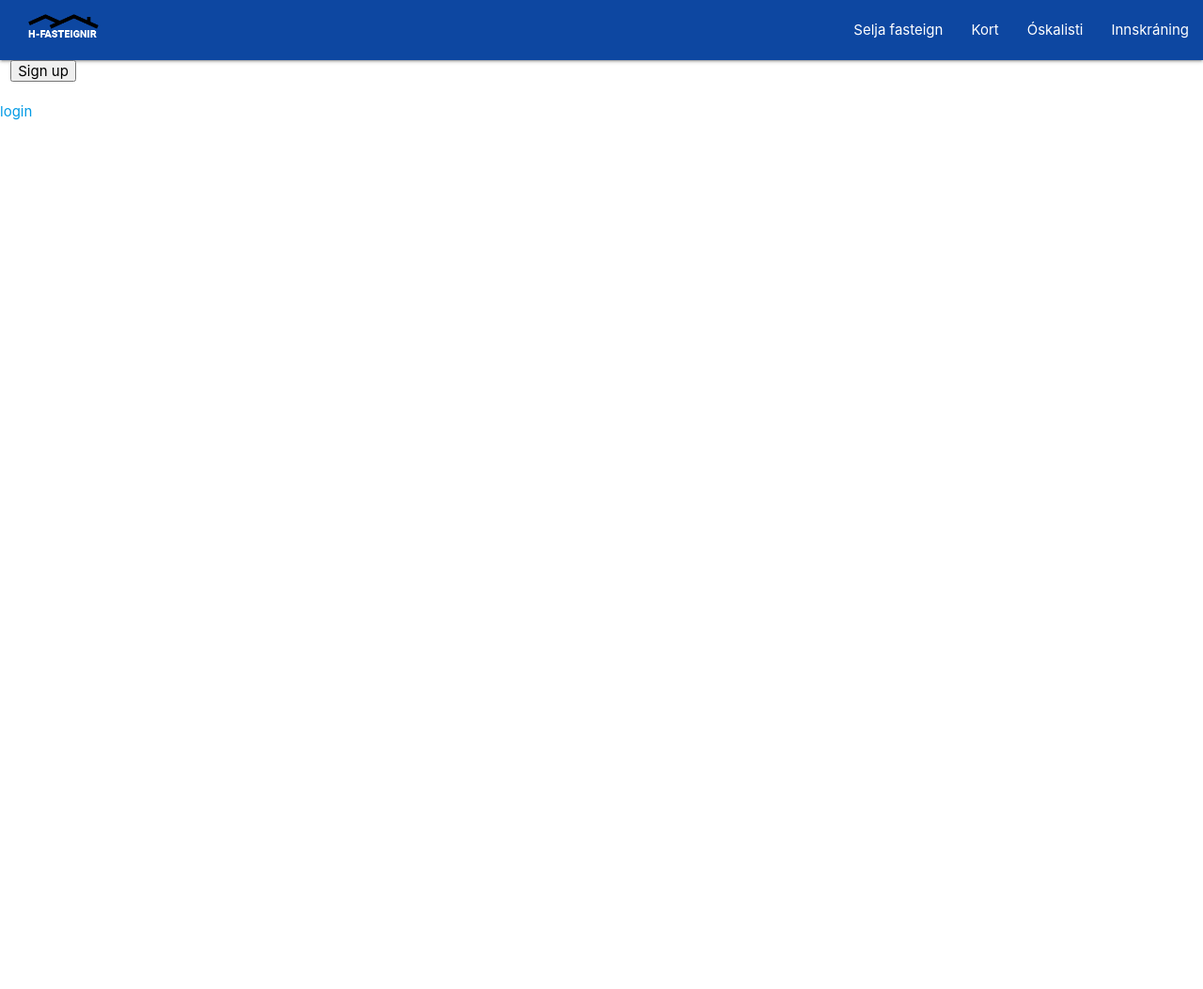
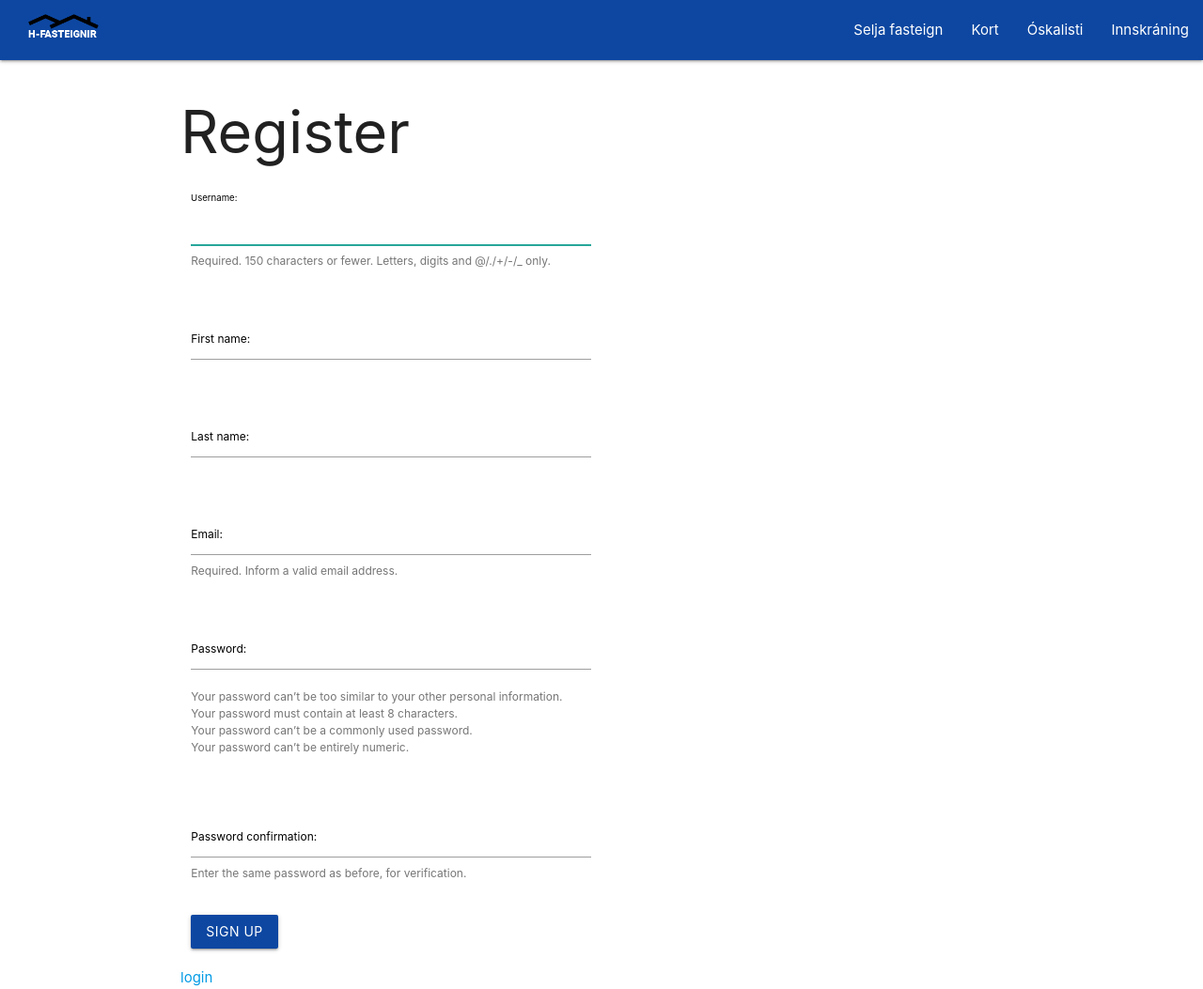
Before and after one commit to aronhr/Verklegt2, a Django app: page /register/ in a window 1280 px wide. Shown: the whole page at 94% size. Before the commit the page ends 128 px from the top, so only its background shows below. Run offline with Django 3.2, Linux system fonts and the light colour scheme.

Commit message:
fix-register

```diff
--- a/login/forms/forms.py
+++ b/login/forms/reg_form.py
@@ -4,10 +4,10 @@ from django.contrib.auth.models import User
 
 
 class SignUpForm(UserCreationForm):
-    first_name = forms.CharField(max_length=30, required=False, help_text='Optional.')
-    last_name = forms.CharField(max_length=30, required=False, help_text='Optional.')
+    first_name = forms.CharField()
+    last_name = forms.CharField()
     email = forms.EmailField(max_length=254, help_text='Required. Inform a valid email address.')
 
     class Meta:
         model = User
-        fields = ('username', 'first_name', 'last_name', 'email', 'password1', 'password2', )
+        fields = ('username', 'first_name', 'last_name', 'email', 'password1', 'password2')
--- a/login/views.py
+++ b/login/views.py
@@ -1,6 +1,6 @@
 from django.contrib.auth import login, authenticate
 from django.shortcuts import render, redirect
-from login.forms.forms import SignUpForm
+from login.forms.reg_form import SignUpForm
 
 # Create your views here.
 
@@ -23,7 +23,7 @@ def register(request):
             return redirect('login-index')
     else:
         form = SignUpForm()
-    return render(request, 'login/register.html', {'forms': form})
+    return render(request, 'login/register.html', {'form': form})
 
 
 def forgot(request):
--- a/static/css/main.css
+++ b/static/css/main.css
@@ -5,7 +5,7 @@
 }
 
 .marginnull{
-    margin: auto;
+    margin: 0 auto;
 }
 
 .profile-img{
--- a/templates/login/register.html
+++ b/templates/login/register.html
@@ -1,12 +1,25 @@
 {% extends 'base.html' %}
 
 {% block content %}
-    <div class="row">
-        <form class="col s12 m6 l6" method="POST">
-            {% csrf_token %}
-            {{ form }}
-            <button type="submit">Sign up</button>
-        </form>
+    <div class="container">
+        <div class="row">
+            <h1>Register</h1>
+            <form class="col s12 m6 l6" method="POST">
+                {% csrf_token %}
+                {% for element in form %}
+                    <div class="row">
+                        <div class="input-field col s12">
+                            {{ element }}
+                            <label for="{{ element.id }}">{{ element.label_tag }}</label>
+                            {% if element.help_text %}
+                                <span class="helper-text" data-success="right">{{ element.help_text }}</span>
+                            {% endif %}
+                        </div>
+                    </div>
+                {% endfor %}
+                <button type="submit" class="btn blue darken-4">Sign up</button>
+            </form>
+        </div>
+        <a href="{% url 'login-index' %}">login</a>
     </div>
-    <a href="{% url 'login-index' %}">login</a>
 {% endblock %}
```
